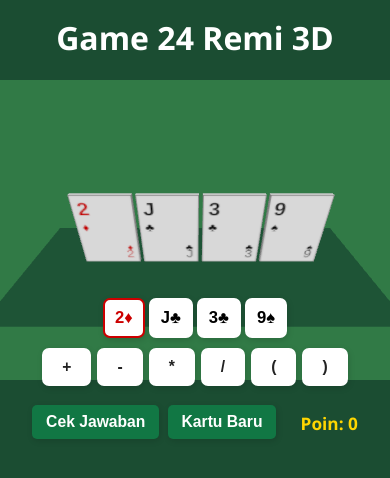
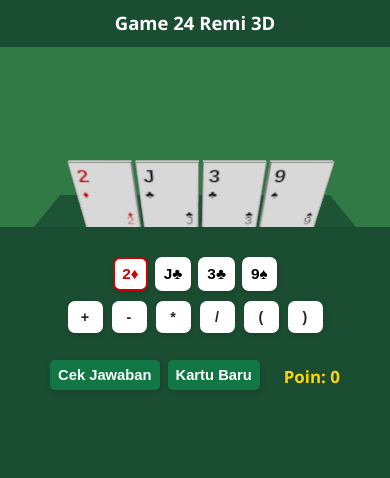
Before and after one commit to wildandt2/game24, a website built with Vite: page index.html in a window 390 px wide. Built offline with nearby package versions, Linux system fonts and the light colour scheme; animation ran at ten frames a second.

Commit message:
update responsif mobile web

```diff
--- a/index.html
+++ b/index.html
@@ -2,6 +2,7 @@
 <html lang="en">
 
 <head>
+  <meta name="viewport" content="width=device-width, initial-scale=1.0">
   <meta charset="UTF-8" />
   <title>Game 24 Remi 3D</title>
   <link rel="stylesheet" href="style.css" />
--- a/style.css
+++ b/style.css
@@ -2,44 +2,82 @@ body {
   font-family: 'Segoe UI', Arial, sans-serif;
   background: #1b4d32;
   color: #fff;
-  margin: 0; padding: 0;
+  margin: 0;
+  padding: 0;
   min-height: 100vh;
+  font-size: 1em;
 }
-h1 { text-align: center; margin-top: 16px; }
-#threejs-container { width: 100vw; height: 300px; background: #276944; }
+
+h1 {
+  text-align: center;
+  margin-top: 16px;
+  font-size: 1.5em;
+}
+
+#threejs-container {
+  width: 100vw;
+  height: 300px;
+  background: #276944;
+  min-width: 100vw;
+  overflow-x: auto;
+}
+
 .controls {
   text-align: center;
   margin-top: 16px;
+  font-size: 1em;
+  padding: 0;
 }
 
-#cards-list, #op-list, #exp-bar {
+#cards-list,
+#op-list,
+#exp-bar {
   margin: 8px 0;
   text-align: center;
+  display: flex;
+  flex-wrap: wrap;
+  justify-content: center;
+  gap: 6px 3px;
 }
+
 .exp-btn {
   margin: 0 3px 7px 3px;
   padding: 8px 18px;
   font-size: 1.15em;
   border-radius: 7px;
   border: 2px solid #fff;
-  background: #fff; color: #222;
+  background: #fff;
+  color: #222;
   cursor: pointer;
   transition: box-shadow .1s, background .1s, color .15s;
   font-weight: bold;
   min-width: 52px;
 }
-.exp-btn.red { color: #c00; border-color: #c00; }
+
+.exp-btn.red {
+  color: #c00;
+  border-color: #c00;
+}
+
 .exp-btn:disabled {
-  background: #ddd; color: #888; border-color: #bbb;
-  cursor: not-allowed; opacity: 0.6;
+  background: #ddd;
+  color: #888;
+  border-color: #bbb;
+  cursor: not-allowed;
+  opacity: 0.6;
 }
+
 .expbar-btn {
   background: #ffd700;
   color: #333;
   border-color: #aaa;
   margin-bottom: 0;
 }
-.expbar-btn:hover { background: #fa0; color: #fff; }
+
+.expbar-btn:hover {
+  background: #fa0;
+  color: #fff;
+}
 
 button {
   padding: 8px 14px;
@@ -54,9 +92,18 @@ button {
   transition: background 0.2s;
   box-shadow: 1px 2px 6px #0002;
 }
-button:hover:not(:disabled) { background: #44aa66; }
 
-#result { margin-top: 14px; font-size: 1.3em; min-height: 1.6em;}
+button:hover:not(:disabled) {
+  background: #44aa66;
+}
+
+#result {
+  margin-top: 14px;
+  font-size: 1.3em;
+  min-height: 1.6em;
+  word-break: break-all;
+}
+
 .score-info {
   display: inline-block;
   margin-left: 16px;
@@ -75,17 +122,57 @@ button:hover:not(:disabled) { background: #44aa66; }
   border-radius: 7px;
   border: 2px solid #fff;
   font-size: 1.28em;
-  background: #fff; color: #000;
+  background: #fff;
+  color: #000;
   cursor: pointer;
   font-weight: bold;
   transition: transform 0.1s;
 }
-.card-inline.red { color: #c00; border-color: #c00; }
-.card-inline:active { transform: scale(1.12); }
 
+.card-inline.red {
+  color: #c00;
+  border-color: #c00;
+}
+
+.card-inline:active {
+  transform: scale(1.12);
+}
+
+/* ----------- Responsive: HP ------------- */
 @media (max-width: 600px) {
-  #threejs-container { height: 200px; }
-  .controls { font-size: 0.98em; }
-  .exp-btn { font-size: 1em; min-width: 38px; }
-  .card-inline { font-size: 1.06em; min-width: 34px; }
+  body {
+    font-size: 0.98em;
+    padding: 0;
+  }
+  h1 {
+    font-size: 1.18em;
+    margin-top: 10px;
+  }
+  #threejs-container {
+    height: 180px;
+    min-width: 100vw;
+    overflow-x: auto;
+  }
+  .controls {
+    font-size: 0.98em;
+    padding: 4px;
+  }
+  .exp-btn {
+    font-size: 0.93em;
+    min-width: 35px;
+    padding: 6px 10px;
+  }
+  .card-inline {
+    font-size: 1em;
+    min-width: 32px;
+    padding: 6px 7px;
+  }
+  button {
+    padding: 7px 8px;
+    font-size: 0.96em;
+  }
+  #result {
+    font-size: 1.08em;
+    word-break: break-all;
+  }
 }
```
